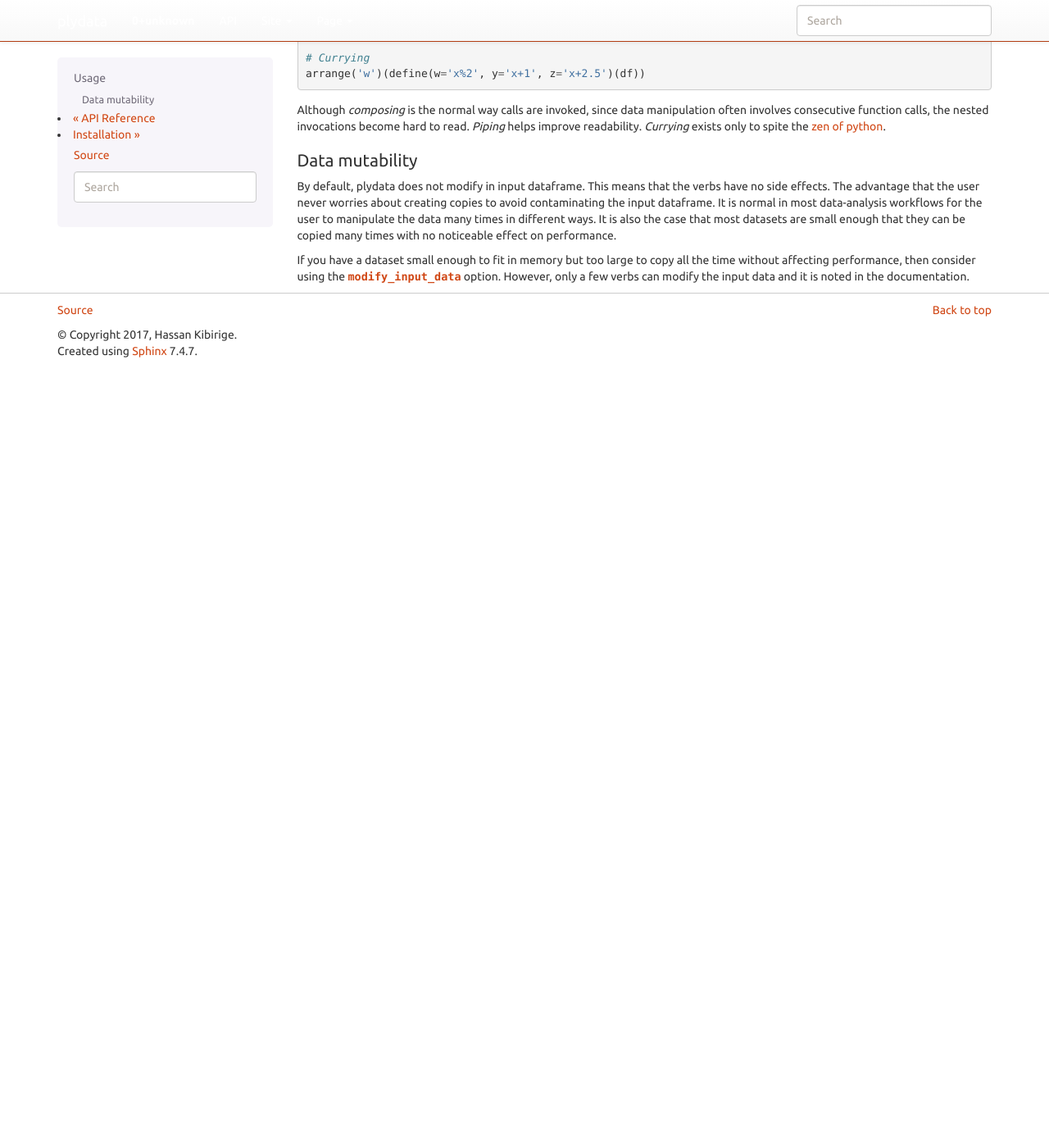
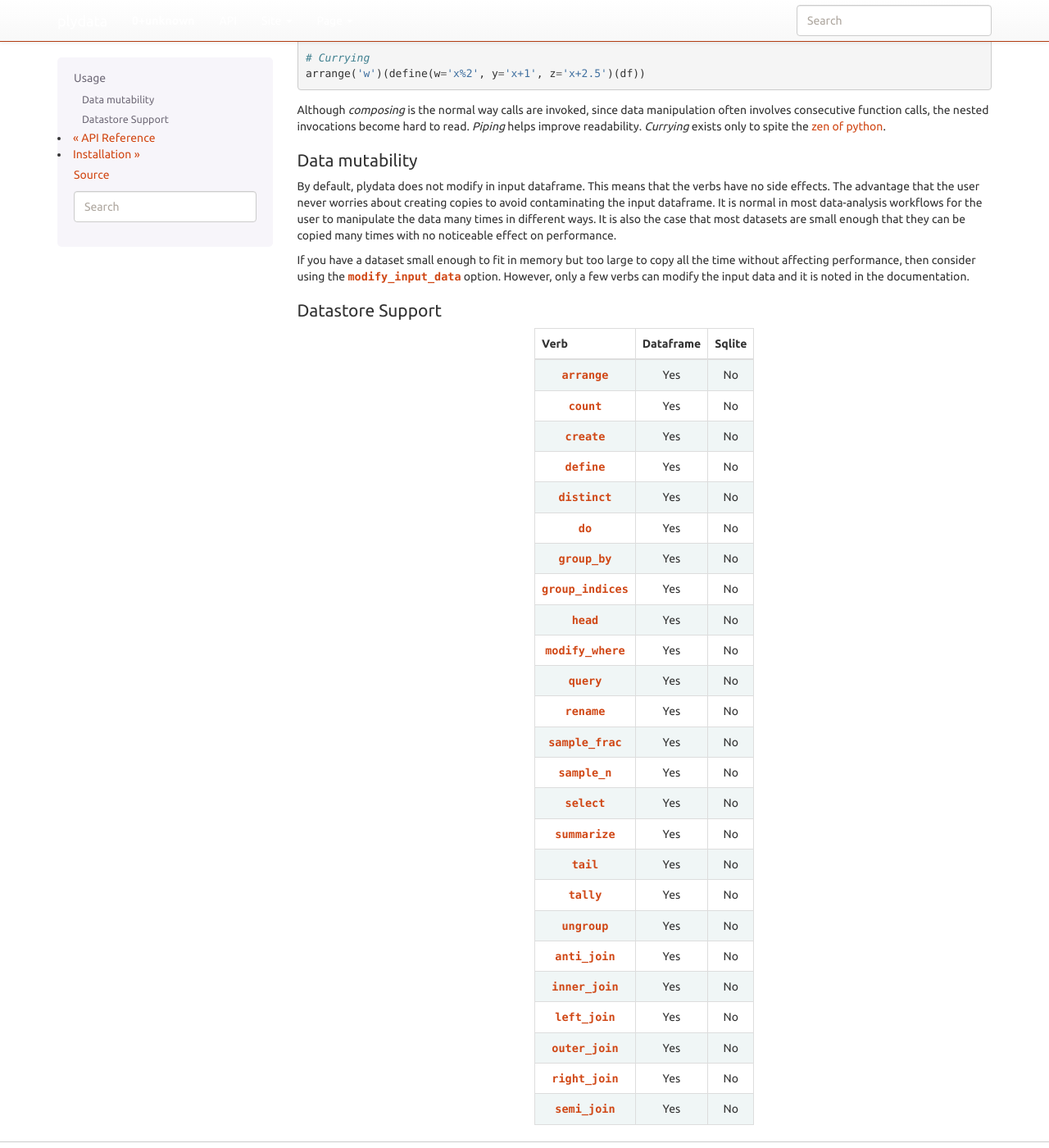
Before and after one commit to has2k1/plydata, a Sphinx documentation site: the page built from doc/usage.rst, in a window 1280 px wide and 1400 px high, scrolled down 432 px. Shown: the whole window at 82% size. Built offline with Sphinx 7.4.7, drawn with Linux system fonts in a browser that asks for light colours; nearby versions of some CDN libraries; library files that are not in the unit come from our copies; before the commit the page ends 900 px from its top, so only the background shows below that.

Commit message:
DOC: Datastore support table

```diff
--- a/doc/usage.rst
+++ b/doc/usage.rst
@@ -52,4 +52,61 @@ using the :obj:`~plydata.options.modify_input_data` option. However,
 only a few verbs can modify the input data and it is noted in
 the documentation.
 
-.. _zen of python: https://www.python.org/dev/peps/pep-0020/.
+Datastore Support
+-----------------
+
++---------------------------------------+-----------+--------+
+| Verb                                  | Dataframe | Sqlite |
++=======================================+===========+========+
+| :class:`~plydata.verbs.arrange`       | Yes       | No     |
++---------------------------------------+-----------+--------+
+| :class:`~plydata.verbs.count`         | Yes       | No     |
++---------------------------------------+-----------+--------+
+| :class:`~plydata.verbs.create`        | Yes       | No     |
++---------------------------------------+-----------+--------+
+| :class:`~plydata.verbs.define`        | Yes       | No     |
++---------------------------------------+-----------+--------+
+| :class:`~plydata.verbs.distinct`      | Yes       | No     |
++---------------------------------------+-----------+--------+
+| :class:`~plydata.verbs.do`            | Yes       | No     |
++---------------------------------------+-----------+--------+
+| :class:`~plydata.verbs.group_by`      | Yes       | No     |
++---------------------------------------+-----------+--------+
+| :class:`~plydata.verbs.group_indices` | Yes       | No     |
++---------------------------------------+-----------+--------+
+| :class:`~plydata.verbs.head`          | Yes       | No     |
++---------------------------------------+-----------+--------+
+| :class:`~plydata.verbs.modify_where`  | Yes       | No     |
++---------------------------------------+-----------+--------+
+| :class:`~plydata.verbs.query`         | Yes       | No     |
++---------------------------------------+-----------+--------+
+| :class:`~plydata.verbs.rename`        | Yes       | No     |
++---------------------------------------+-----------+--------+
+| :class:`~plydata.verbs.sample_frac`   | Yes       | No     |
++---------------------------------------+-----------+--------+
+| :class:`~plydata.verbs.sample_n`      | Yes       | No     |
++---------------------------------------+-----------+--------+
+| :class:`~plydata.verbs.select`        | Yes       | No     |
++---------------------------------------+-----------+--------+
+| :class:`~plydata.verbs.summarize`     | Yes       | No     |
++---------------------------------------+-----------+--------+
+| :class:`~plydata.verbs.tail`          | Yes       | No     |
++---------------------------------------+-----------+--------+
+| :class:`~plydata.verbs.tally`         | Yes       | No     |
++---------------------------------------+-----------+--------+
+| :class:`~plydata.verbs.ungroup`       | Yes       | No     |
++---------------------------------------+-----------+--------+
+| :class:`~plydata.verbs.anti_join`     | Yes       | No     |
++---------------------------------------+-----------+--------+
+| :class:`~plydata.verbs.inner_join`    | Yes       | No     |
++---------------------------------------+-----------+--------+
+| :class:`~plydata.verbs.left_join`     | Yes       | No     |
++---------------------------------------+-----------+--------+
+| :class:`~plydata.verbs.outer_join`    | Yes       | No     |
++---------------------------------------+-----------+--------+
+| :class:`~plydata.verbs.right_join`    | Yes       | No     |
++---------------------------------------+-----------+--------+
+| :class:`~plydata.verbs.semi_join`     | Yes       | No     |
++---------------------------------------+-----------+--------+
+
+.. _zen of python: https://www.python.org/dev/peps/pep-0020/
```
